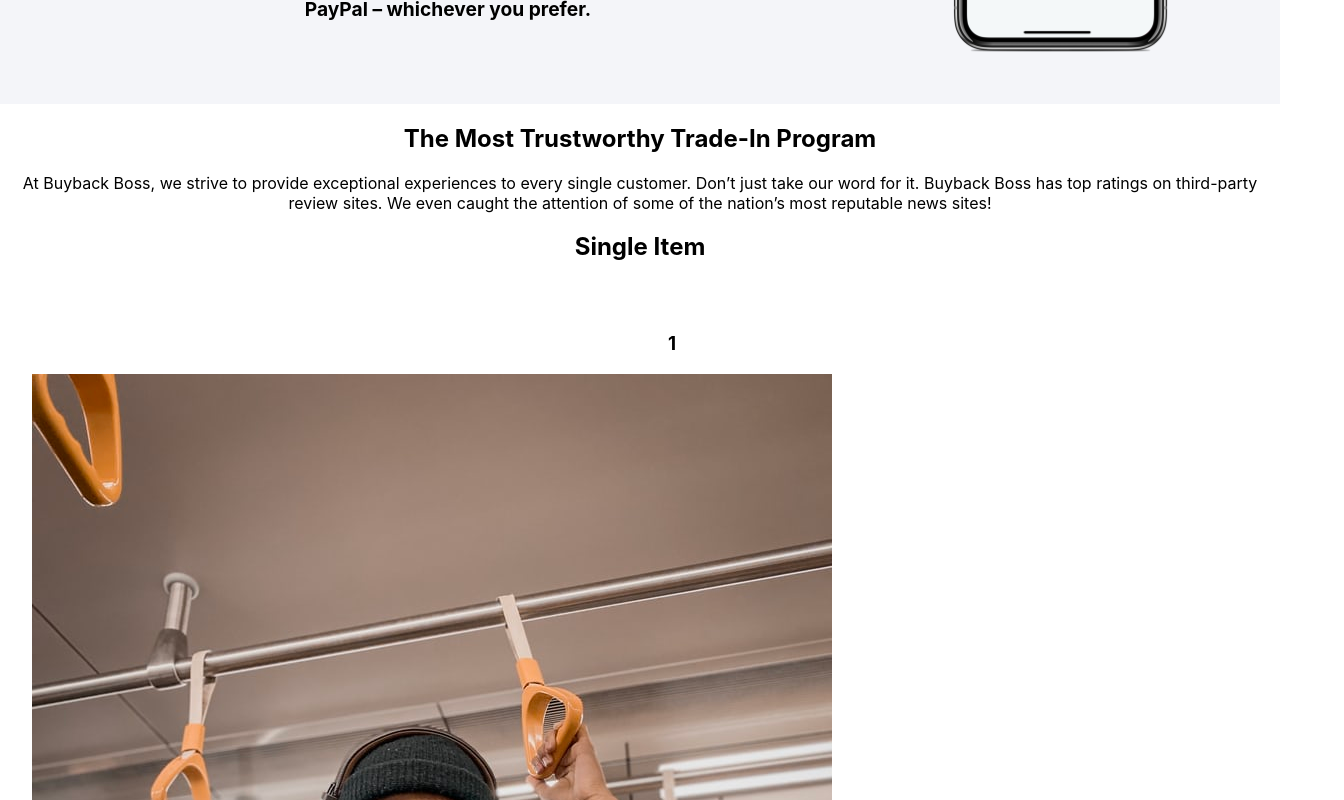
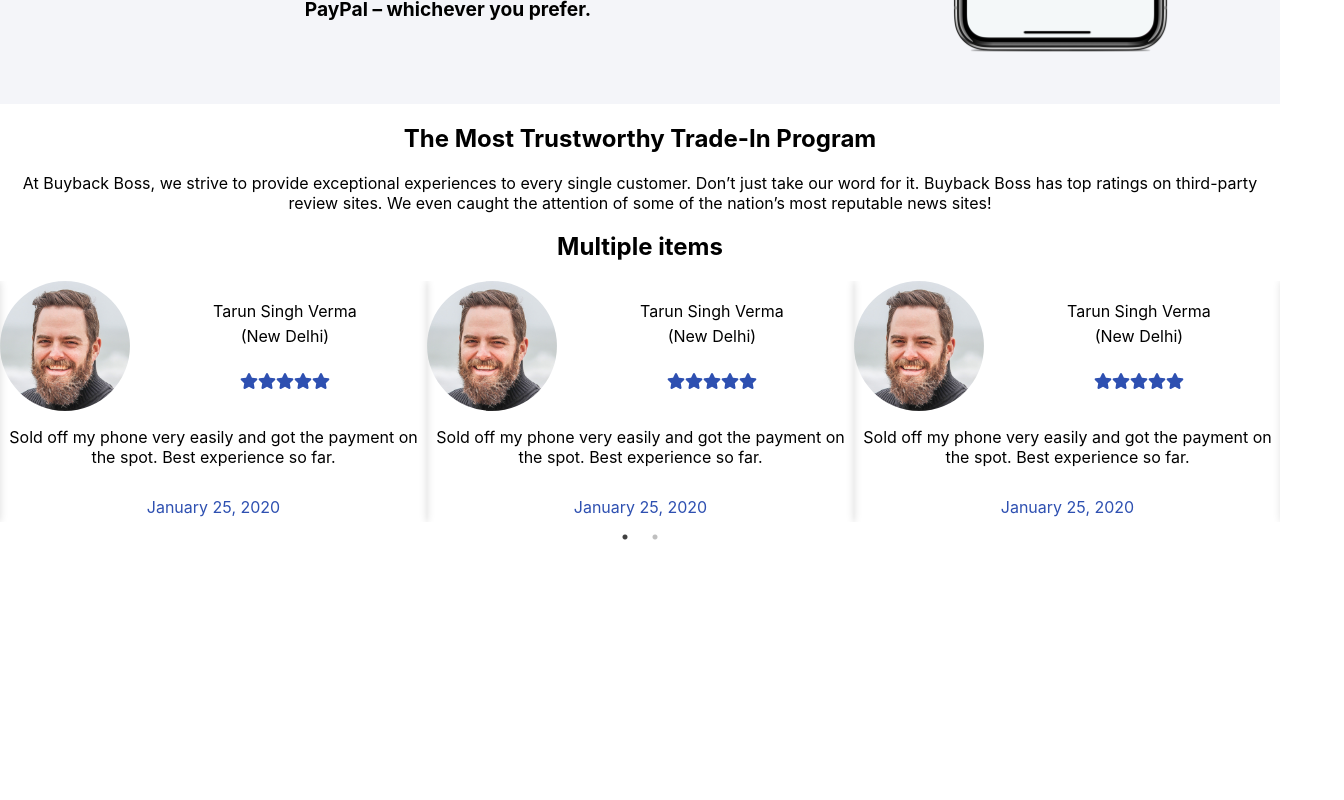
Before and after one commit to Habeeb-marcus/phone-website, a React (Create React App) app: page / in a window 1280 px wide. Shown: the part 2280-3080 px from the top of the page, 1344 px wide, since content can reach past the window. After the commit the page ends 2827 px from the top, so only its background shows below. Built offline with nearby package versions, Linux system fonts and the light colour scheme.

Commit message:
slick slider implemented in section 4

```diff
--- a/src/components/section4/CarouselContainer.js
+++ b/src/components/section4/CarouselContainer.js
@@ -1,10 +1,10 @@
 import React, {Component} from "react";
-// import {Carousel} from 'react-bootstrap'
-// import { Swiper, SwiperSlide } from 'swiper/react';
+import { FontAwesomeIcon } from '@fortawesome/react-fontawesome'
+import { faStar } from '@fortawesome/free-solid-svg-icons'
 import Slider from "react-slick";
 import './Section4.css'
 // import 'swiper/css';
-import img1 from "../../images/slider/img1.jpeg"
+import prof1 from "../../images/slider/prof1.jpg"
 import img2 from "../../images/slider/img2.jpeg"
 import img3 from "../../images/slider/img3.jpeg"
 import img4 from "../../images/slider/img4.jpeg"
@@ -14,52 +14,201 @@
 
 
 
- class CarouselContainer extends Component {
+ export default class CarouselComponent extends Component {
   render() {
-
     const settings = {
       dots: true,
       infinite: true,
       speed: 500,
-
-      slidesToShow: 1,
-      slidesToScroll: 1
+      slidesToShow: 3,
+      slidesToScroll: 3
     };
     return (
       <div>
-        <h2> Single Item</h2>
-        <div className="slider-cont">
+        <h2 className="card-title"> Multiple items </h2>
         <Slider {...settings}>
-          <div>
-            <h3>1</h3>
-            <img src= {img1} alt= "img1"/>
+
+
+            <div className="card-main">
+                <div className="card-top">
+                    <div className="card-img">
+                        <img className="image" src={prof1} alt="img1"/>
+                    </div>
+                    <div className="card-details">
+                        <span className="name">Tarun Singh Verma</span>
+                        <span className="country">(New Delhi)</span>
+                        <div className="icon">
+                            <FontAwesomeIcon icon={faStar}/>
+                            <FontAwesomeIcon icon={faStar}/>
+                            <FontAwesomeIcon icon={faStar}/>
+                            <FontAwesomeIcon icon={faStar}/>
+                            <FontAwesomeIcon icon={faStar}/>
+                        </div>
+                    </div>
+                </div>
+                <div className="card-btm">
+                    <p>Sold off my phone very easily and got the payment on the spot. Best experience so far.</p>
+                    <span className="date">January 25, 2020</span>
+                </div>
+            </div>
+
+
+
+                        <div className="card-main">
+                <div className="card-top">
+                    <div className="card-img">
+                        <img className="image" src={prof1} alt="img1"/>
+                    </div>
+                    <div className="card-details">
+                        <span className="name">Tarun Singh Verma</span>
+                        <span className="country">(New Delhi)</span>
+                        <div className="icon">
+                            <FontAwesomeIcon icon={faStar}/>
+                            <FontAwesomeIcon icon={faStar}/>
+                            <FontAwesomeIcon icon={faStar}/>
+                            <FontAwesomeIcon icon={faStar}/>
+                            <FontAwesomeIcon icon={faStar}/>
+                        </div>
+                    </div>
+                </div>
+                <div className="card-btm">
+                    <p>Sold off my phone very easily and got the payment on the spot. Best experience so far.</p>
+                    <span className="date">January 25, 2020</span>
+                </div>
+            </div>
+
+
+                        <div className="card-main">
+                <div className="card-top">
+                    <div className="card-img">
+                        <img className="image" src={prof1} alt="img1"/>
+                    </div>
+                    <div className="card-details">
+                        <span className="name">Tarun Singh Verma</span>
+                        <span className="country">(New Delhi)</span>
+                        <div className="icon">
+                            <FontAwesomeIcon icon={faStar}/>
+                            <FontAwesomeIcon icon={faStar}/>
+                            <FontAwesomeIcon icon={faStar}/>
+                            <FontAwesomeIcon icon={faStar}/>
+                            <FontAwesomeIcon icon={faStar}/>
+                        </div>
+                    </div>
+                </div>
+                <div className="card-btm">
+                    <p>Sold off my phone very easily and got the payment on the spot. Best experience so far.</p>
+                    <span className="date">January 25, 2020</span>
+                </div>
+            </div>
+
+
+                        <div className="card-main">
+                <div className="card-top">
+                    <div className="card-img">
+                        <img className="image" src={prof1} alt="img1"/>
+                    </div>
+                    <div className="card-details">
+                        <span className="name">Tarun Singh Verma</span>
+                        <span className="country">(New Delhi)</span>
+                        <div className="icon">
+                            <FontAwesomeIcon icon={faStar}/>
+                            <FontAwesomeIcon icon={faStar}/>
+                            <FontAwesomeIcon icon={faStar}/>
+                            <FontAwesomeIcon icon={faStar}/>
+                            <FontAwesomeIcon icon={faStar}/>
+                        </div>
+                    </div>
+                </div>
+                <div className="card-btm">
+                    <p>Sold off my phone very easily and got the payment on the spot. Best experience so far.</p>
+                    <span className="date">January 25, 2020</span>
+                </div>
+            </div>
+
+
+                        <div className="card-main">
+                <div className="card-top">
+                    <div className="card-img">
+                        <img className="image" src={prof1} alt="img1"/>
+                    </div>
+                    <div className="card-details">
+                        <span className="name">Tarun Singh Verma</span>
+                        <span className="country">(New Delhi)</span>
+                        <div className="icon">
+                            <FontAwesomeIcon icon={faStar}/>
+                            <FontAwesomeIcon icon={faStar}/>
+                            <FontAwesomeIcon icon={faStar}/>
+                            <FontAwesomeIcon icon={faStar}/>
+                            <FontAwesomeIcon icon={faStar}/>
+                        </div>
+                    </div>
+                </div>
+                <div className="card-btm">
+                    <p>Sold off my phone very easily and got the payment on the spot. Best experience so far.</p>
+                    <span className="date">January 25, 2020</span>
+                </div>
+            </div>
+
+
+                        <div className="card-main">
+                <div className="card-top">
+                    <div className="card-img">
+                        <img className="image" src={prof1} alt="img1"/>
+                    </div>
+                    <div className="card-details">
+                        <span className="name">Tarun Singh Verma</span>
+                        <span className="country">(New Delhi)</span>
+                        <div className="icon">
+                            <FontAwesomeIcon icon={faStar}/>
+                            <FontAwesomeIcon icon={faStar}/>
+                            <FontAwesomeIcon icon={faStar}/>
+                            <FontAwesomeIcon icon={faStar}/>
+                            <FontAwesomeIcon icon={faStar}/>
+                        </div>
+                    </div>
+                </div>
+                <div className="card-btm">
+                    <p>Sold off my phone very easily and got the payment on the spot. Best experience so far.</p>
+                    <span className="date">January 25, 2020</span>
+                </div>
+            </div>
+
+
+
+
+          {/* <div> */}
+            {/* <h3>1</h3>
           </div>
           <div>
             <h3>2</h3>
-            <img src= {img2} alt= "img2"/>
           </div>
           <div>
             <h3>3</h3>
-            <img src= {img3} alt= "img3"/>
           </div>
           <div>
             <h3>4</h3>
-            <img src= {img4} alt= "img4"/>
           </div>
           <div>
             <h3>5</h3>
-            <img src= {img2} alt= "img2"/>
           </div>
           <div>
             <h3>6</h3>
-            <img src= {img1} alt= "img1"/>
           </div>
+          <div>
+            <h3>7</h3>
+          </div>
+          <div>
+            <h3>8</h3>
+          </div>
+          <div>
+            <h3>9</h3>
+          </div> */}
         </Slider>
-        </div>
-    </div>
+      </div>
     );
   }
 }
+
 
 
 
@@ -155,4 +304,4 @@
 // }
 
 
-export default CarouselContainer
+// export default CarouselContainer
--- a/src/components/section4/Section4.css
+++ b/src/components/section4/Section4.css
@@ -1,4 +1,55 @@
 .slider-cont {
-    width: 100vw;
-    padding: 2rem
+    /* width: 100vw; */
+    padding: 3rem
 }
+
+.review-cnt {
+
+}
+
+.card-title {
+    text-align: center;
+}
+
+/*
+div .rev-card{
+    width: 80%;
+}
+
+.rev-card {
+     width: 80%;
+    height: 300px;
+    /* box-shadow: 7px 2px 24px 5px rgb(0 0 0 / 10%); */
+    /* background: hotpink; */
+    /* gap: 3px; */
+    /* margin-right: 2px; */
+
+
+    .image {
+        width: 130px;
+        border-radius: 50%;
+    }
+
+    span {
+        display: block;
+        margin-bottom: 5px;
+    }
+
+    .card-details {
+        width: 60%;
+    }
+
+    .icon {
+        margin-top: 25px;
+        color: #2e50b1;
+    }
+
+    .date {
+        margin-top: 30px;
+        color: #2e50b1;
+    }
+
+    .card-main {
+        box-shadow: 0 0 8px 0 rgb(0 0 0 / 14%);
+        margin-right: 5px;
+    }
--- a/src/components/section4/Section4.js
+++ b/src/components/section4/Section4.js
@@ -1,6 +1,6 @@
 import React from "react";
 import CarouselContainer from "./CarouselContainer";
-import './Section4.css'
+// import './Section4.css'
 
 
 class Section4 extends React.Component {
@@ -9,11 +9,12 @@
             return (
                 <div>
                     <section>
-                        <div className="review-main">
-                            <div className="review-test">
-                                <h2>The Most Trustworthy Trade-In Program</h2>
-                                <p>At Buyback Boss, we strive to provide exceptional experiences to every single customer. Don’t just take our word for it. Buyback Boss has top ratings on third-party review sites. We even caught the attention of some of the nation’s most reputable news sites!</p>
-                            </div>
+                        <div className="review-cnt">
+                            <div className="review-main">
+                                <div className="review-test">
+                                    <h2>The Most Trustworthy Trade-In Program</h2>
+                                    <p>At Buyback Boss, we strive to provide exceptional experiences to every single customer. Don’t just take our word for it. Buyback Boss has top ratings on third-party review sites. We even caught the attention of some of the nation’s most reputable news sites!</p>
+                                </div>
 {/*
                             <div className="review-card">
                                 the long width contain
@@ -34,6 +35,8 @@
                             </div> */}
 
                             <CarouselContainer/>
+                            {/* <MultipleItems/> */}
+                            </div>
                         </div>
                     </section>
 
```
